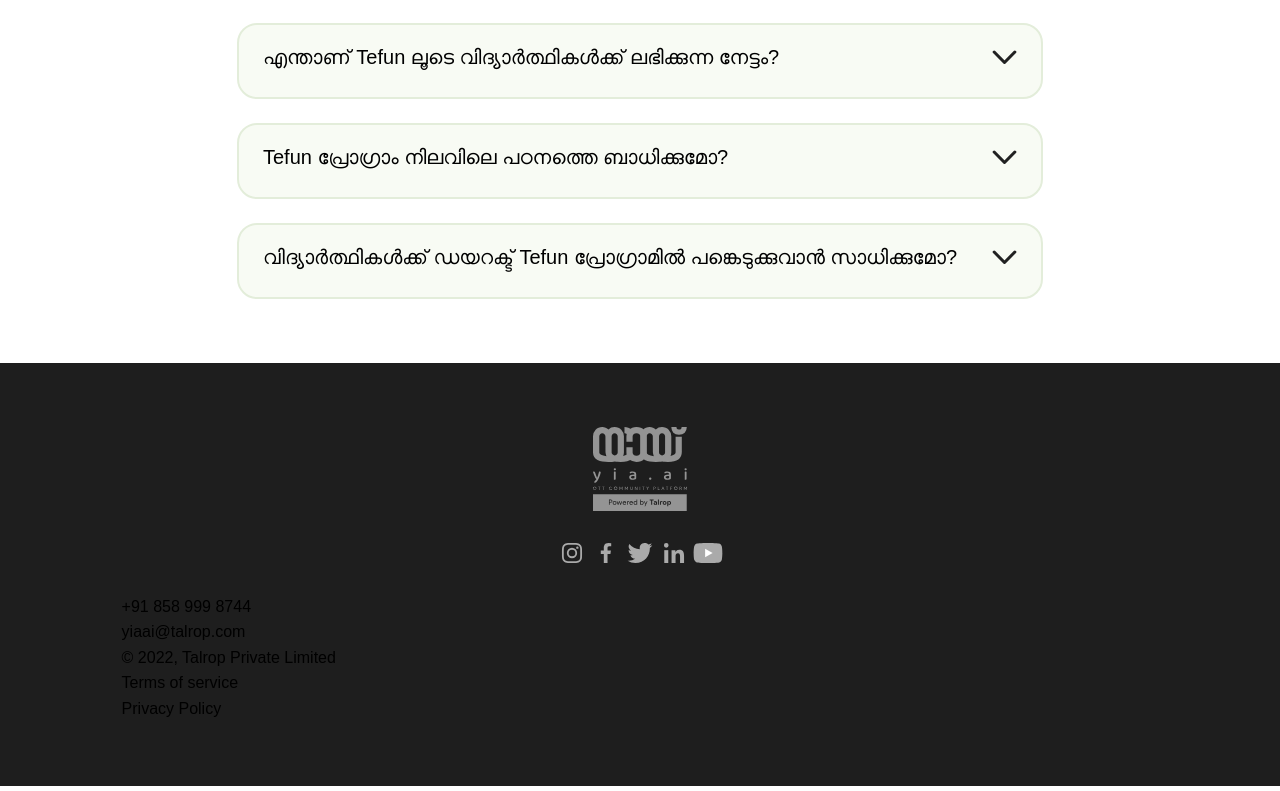
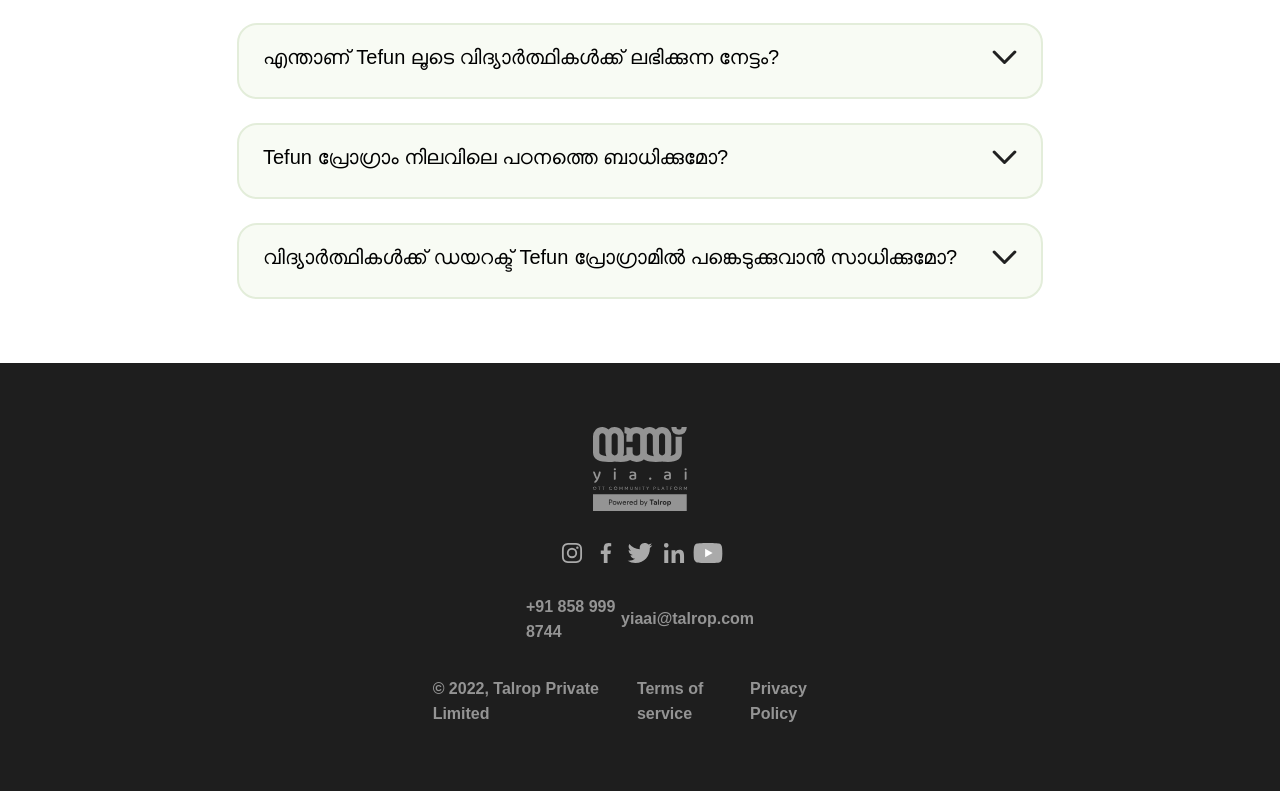
Before and after one commit to swalihmoosa/yiaai, a React (Create React App) app: page / in a window 1280 px wide. Shown: the part 7894-8685 px from the top of the page. Built offline with nearby package versions, Linux system fonts and the light colour scheme.

Commit message:
Footer | completed

```diff
--- a/src/components/screens/landing/Footer.jsx
+++ b/src/components/screens/landing/Footer.jsx
@@ -19,7 +19,7 @@ export default function Footer() {
         <FooterSection>
             <Wrapper>
                 <Logo>
-                    <img src={logoImage} alt='Yiaai' />
+                    <img src={logoImage} alt='Yiaai' className='logoImage' />
                 </Logo>
                 <Social>
                     <Media>
@@ -102,10 +102,61 @@ const SocialMedia = styled.img`
 const SocialMediaColor = styled.img`
     display: none;
 `
-const Contact = styled.div``
-const Mob = styled.p``
-const Mail = styled.p``
-const FooterDiv = styled.div``
-const Copy = styled.p``
-const Terms = styled.p``
-const Privacy = styled.p``
+const Contact = styled.div`
+    display: flex;
+    justify-content: space-between;
+    width: 22%;
+    align-items: center;
+    margin: 0 auto 3%;
+`
+const Mob = styled.p`
+    font-size: 16px;
+    color: #949494;
+    font-weight: 700;
+    &:hover{
+        cursor: pointer;
+        color: #5aa870
+    }
+`
+const Mail = styled.p`
+    font-size: 16px;
+    color: #949494;
+    font-weight: 700;
+    &:hover{
+        cursor: pointer;
+        color: #5aa870;
+    }
+`
+const FooterDiv = styled.div`
+    display: flex;
+    justify-content: space-between;
+    width: 40%;
+    margin: 0 auto;
+`
+const Copy = styled.p`
+    font-size: 16px;
+    color: #949494;
+    font-weight: 700;
+    &:hover{
+        cursor: pointer;
+        color: #5aa870;
+    }
+`
+const Terms = styled.p`
+    font-size: 16px;
+    color: #949494;
+    font-weight: 700;
+    &:hover{
+        cursor: pointer;
+        color: #5aa870;
+    }
+`
+const Privacy = styled.p`
+    font-size: 16px;
+    color: #949494;
+    font-weight: 700;
+    &:hover{
+        cursor: pointer;
+        color: #5aa870;
+    }
+`
```
